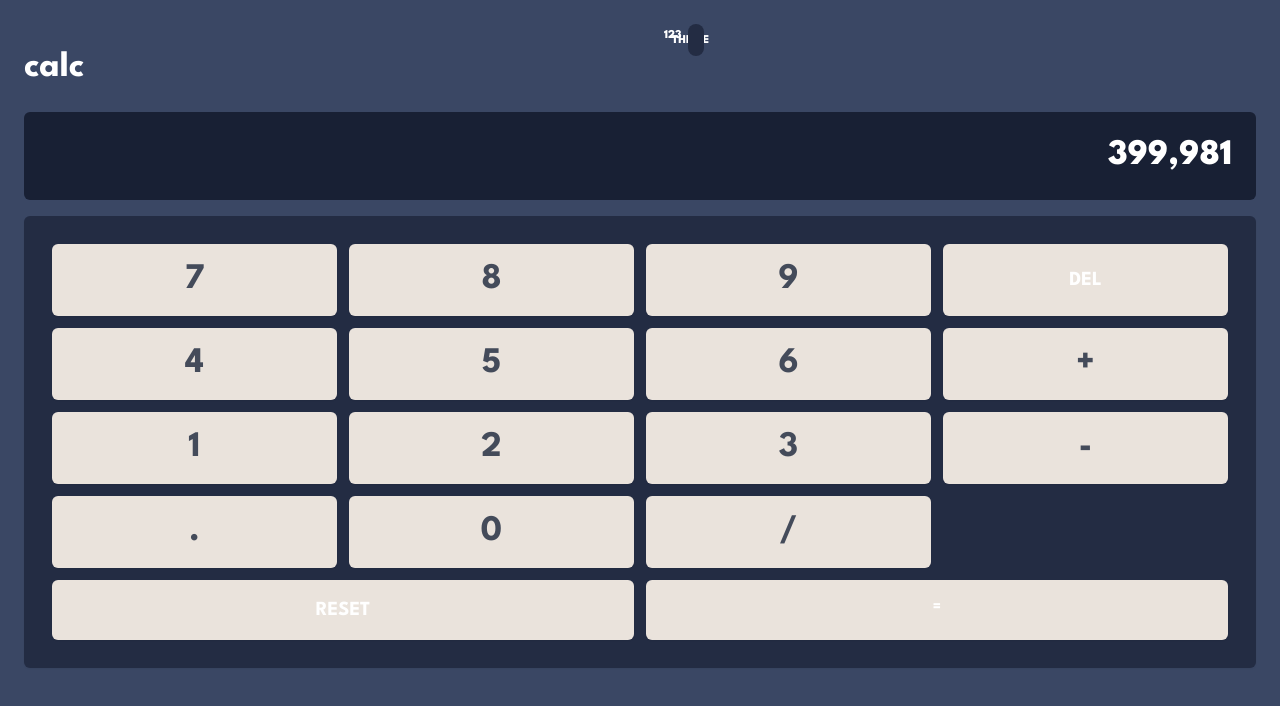
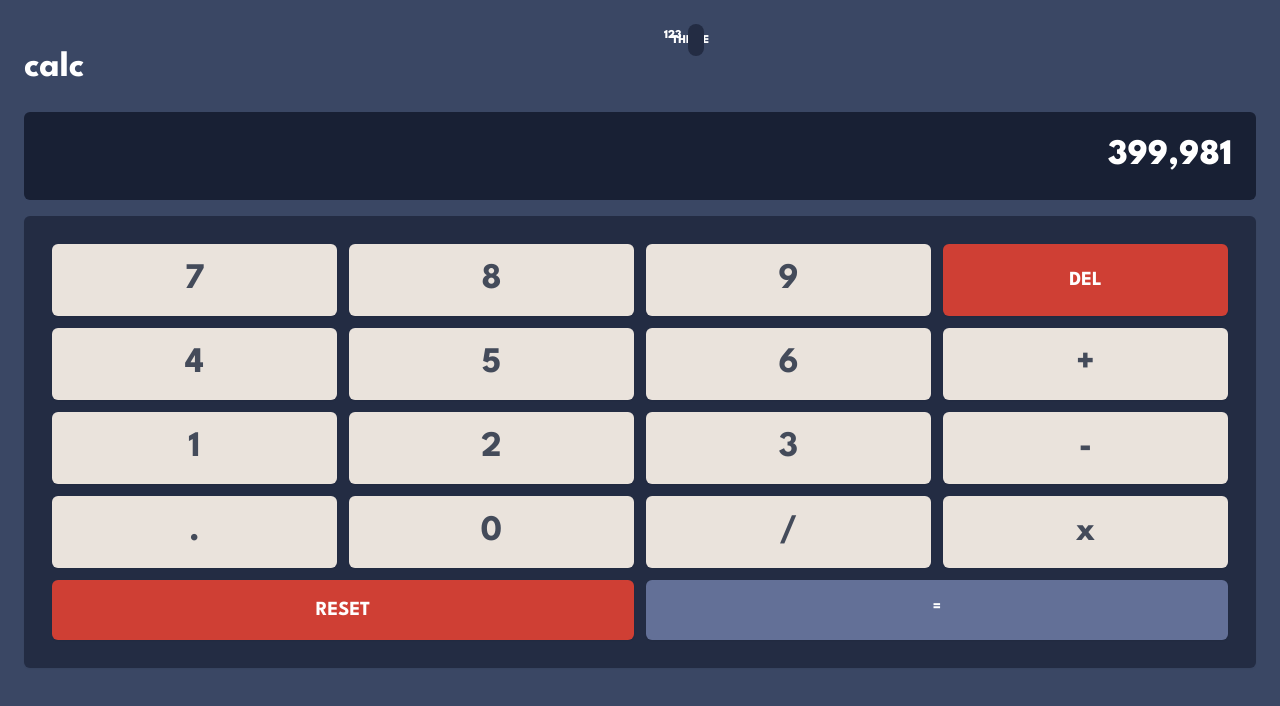
Before and after one commit to faroeq33/nicecalculator, a React (Vite) app: page / in a window 1280 px wide. Shown: the top 706 px of the page. Built offline with nearby package versions, Linux system fonts and the light colour scheme.

Commit message:
fix wrong colors for keys

```diff
--- a/src/App.tsx
+++ b/src/App.tsx
@@ -15,8 +15,8 @@ function App() {
       },
       myKeys: {
         tertiaryKey: {
-          keyBackground: "hsl(30, 25%, 89%)",
-          keyShadow: "hsl(28, 16%, 65%)",
+          keyBackground: "hsl(225, 21%, 49%)",
+          keyShadow: "hsl(224, 28%, 35%)",
         },
         secondaryKey: { light: "#cf3f34", dark: "hsl(6, 70%, 34%)" },
         primaryKey: {
--- a/src/components/Calc.tsx
+++ b/src/components/Calc.tsx
@@ -11,6 +11,7 @@ import { useThemeContext } from "../context/useThemeContext";
 
 function Calc() {
   const { theme, themeColors } = useThemeContext();
+
   return (
     <>
       <div
@@ -63,8 +64,8 @@ function Calc() {
             <CalcKey
               className="flex items-center justify-center text-xl text-center rounded-md shadow-sm "
               style={{
-                background: themeColors[0].myKeys.tertiaryKey.keyBackground,
-                boxShadow: themeColors[0].myKeys.tertiaryKey.keyShadow,
+                background: themeColors[theme].myKeys.secondaryKey.light,
+                boxShadow: themeColors[theme].myKeys.secondaryKey.dark,
               }}
             >
               <span className="font-bold uppercase">Del</span>
@@ -80,12 +81,12 @@ function Calc() {
             <CalcNumberKey number={"."} />
             <CalcNumberKey number={0} />
             <CalcNumberKey number={"/"} />
-
+            <CalcNumberKey number={"x"} />
             <CalcKey
               className="col-span-2 p-4 text-xl text-center rounded-md shadow-sm "
               style={{
-                background: themeColors[theme].myKeys.tertiaryKey.keyBackground,
-                boxShadow: themeColors[theme].myKeys.tertiaryKey.keyShadow,
+                background: themeColors[theme].myKeys.secondaryKey.light,
+                boxShadow: themeColors[theme].myKeys.secondaryKey.dark,
               }}
             >
               <span className="font-bold uppercase">Reset</span>
@@ -94,8 +95,9 @@ function Calc() {
             <CalcKey
               className="col-span-2 p-4 text-center rounded-md shadow-sm "
               style={{
-                background: themeColors[theme].myKeys.primaryKey.light,
-                boxShadow: themeColors[theme].myKeys.primaryKey.dark,
+                background:
+                  themeColors[theme].myKeys.tertiaryKey?.keyBackground,
+                boxShadow: themeColors[theme].myKeys.tertiaryKey?.keyShadow,
               }}
             >
               <span className="font-bold uppercase">=</span>
```
